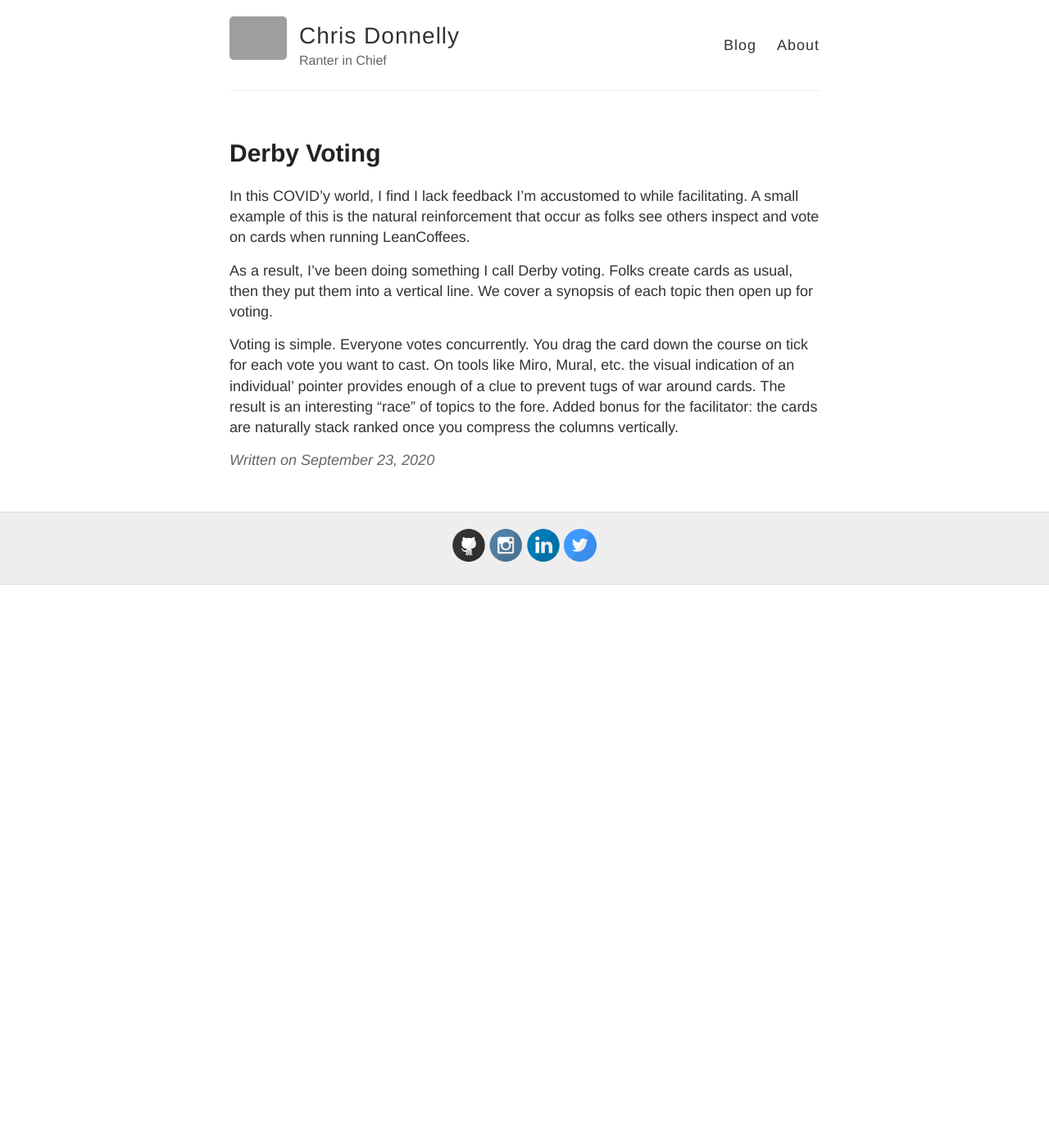
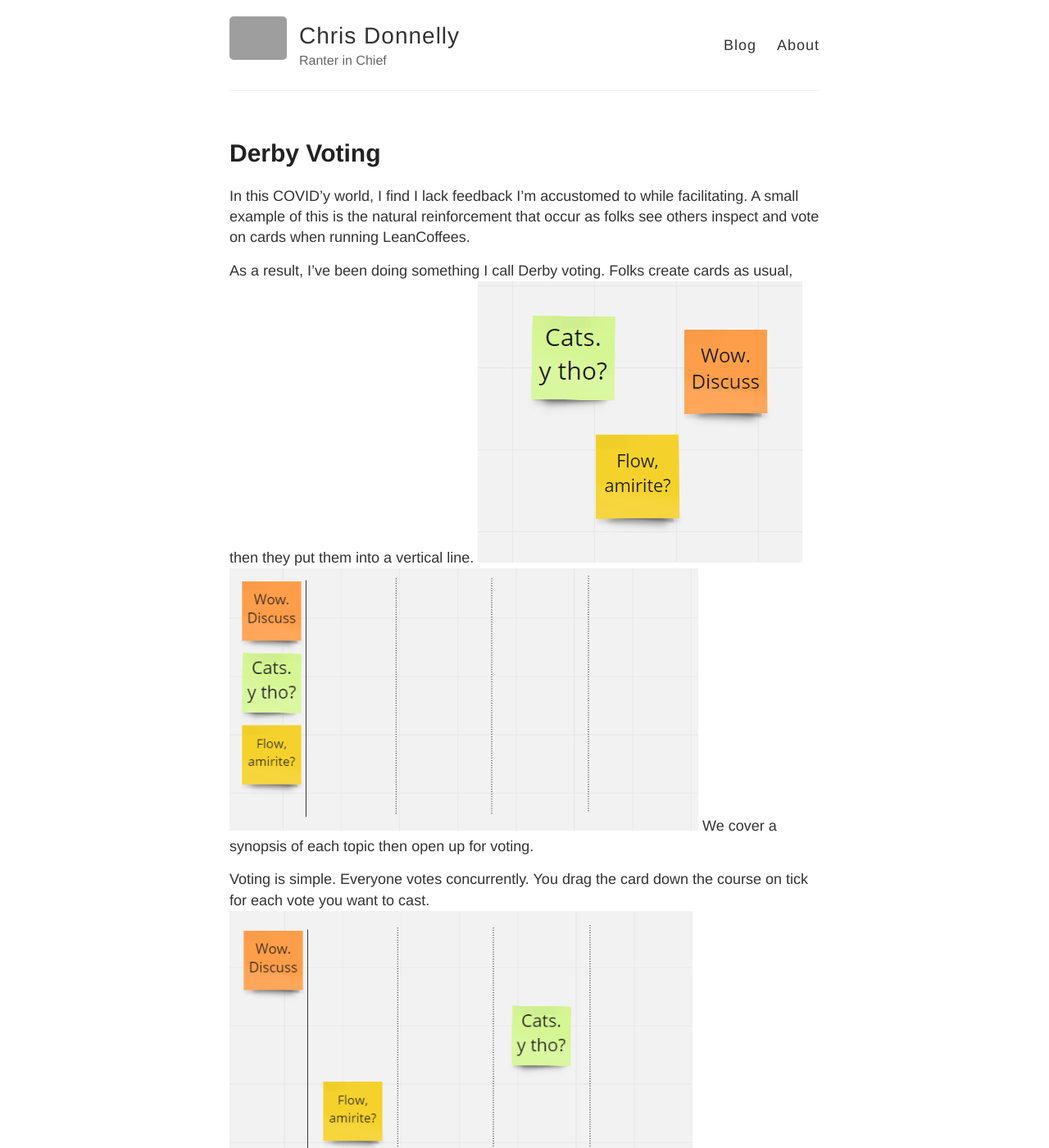
Before and after one commit to ceedon/ceedon.github.io, a Jekyll site: the page built from _posts/2020-09-23-derby-voting.md, in a window 1280 px wide and 1400 px high. Shown: the whole window at 82% size. Built offline with Jekyll 4.4.1, drawn with Linux system fonts in a browser that asks for light colours; our own code applies the rules of GitHub Pages for plain Markdown files; some of the changed text lies outside the part shown; grey boxes are pictures that could not be loaded.

Commit message:
Adds images to post and corrects image issues.

```diff
--- a/_posts/2020-09-23-derby-voting.md
+++ b/_posts/2020-09-23-derby-voting.md
@@ -12,11 +12,18 @@ A small example of this is the natural reinforcement that occur as folks see oth
 
 As a result, I've been doing something I call Derby voting.
 Folks create cards as usual, then they put them into a vertical line.
+![A smattering of cards](/images/derby-cards.png)
+![Cards in a vertical line](/images/derby-ready.png)
 We cover a synopsis of each topic then open up for voting.
 
 Voting is simple.
 Everyone votes concurrently.
 You drag the card down the course on tick for each vote you want to cast.
+![Cards being advanced horizontally](/images/derby-vote.png)
 On tools like Miro, Mural, etc. the visual indication of an individual' pointer provides enough of a clue to prevent tugs of war around cards.
 The result is an interesting "race" of topics to the fore.
 Added bonus for the facilitator: the cards are naturally stack ranked once you compress the columns vertically.
+![Cards arranged in order of most votes to least; right to left, top to bottom](/images/derby-vote.png)
+
+To give it a little flair, you can create a finish line with some black boxes!
+![Card across checkered finishing line](/images/derby-finish.png)
```
Also changed, not shown: images/derby-arrange.png (deleted), images/derby-cards.png (renamed from images/cards.PNG).
